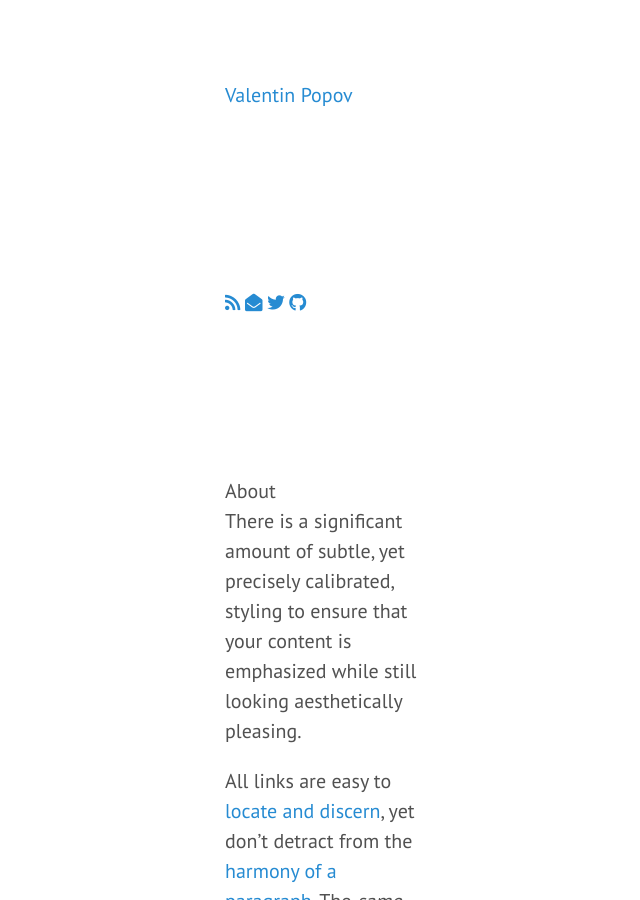
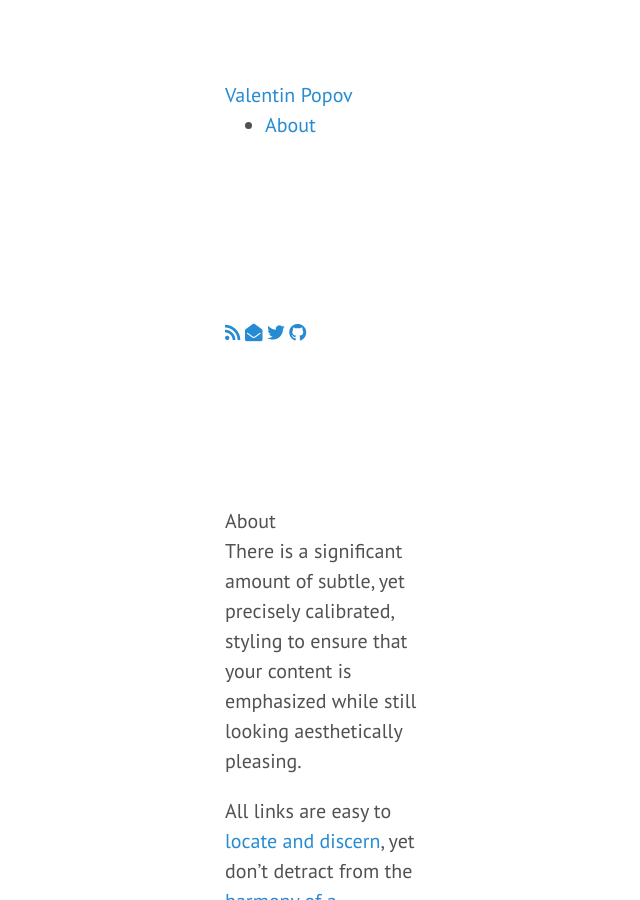
Before and after one commit to valentineus/popov.link, a Jekyll site: the page built from _pages/about.md, in a window 1280 px wide and 900 px high. Shown: the whole window, without its empty margins (495-1135 px from the left). Built offline with Jekyll 4.4.1, drawn with Linux system fonts in a browser that asks for light colours; nearby versions of some CDN libraries.

```diff
--- a/_includes/header.html
+++ b/_includes/header.html
@@ -8,13 +8,15 @@
             <!-- Navigating -->
             <nav>
                 <ul>
-                    {% for node in site.pages reversed %} {% if node.sidebar == true %}
-                        <li class="nav-item">
-                            <a href="{{ node.url | relative_url | uri_escape }}">
-                                <span>{{ node.title | smartify | strip_html | normalize_whitespace }}</span>
-                            </a>
-                        </li>
-                    {% endif %} {% endfor %}
+                    {% for node in site.pages reversed %}
+                        {% if node.show == true %}
+                            <li class="nav-item">
+                                <a href="{{ node.url | relative_url | uri_escape }}">
+                                    <span>{{ node.title | smartify | strip_html | normalize_whitespace }}</span>
+                                </a>
+                            </li>
+                        {% endif %}
+                    {% endfor %}
                 </ul>
             </nav>
         </div>
```
